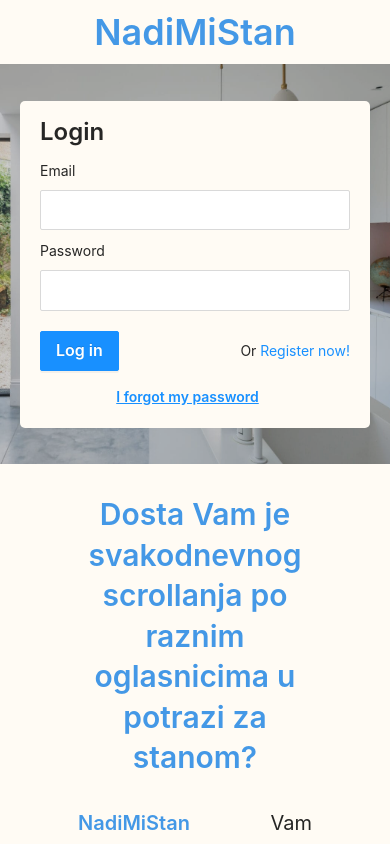
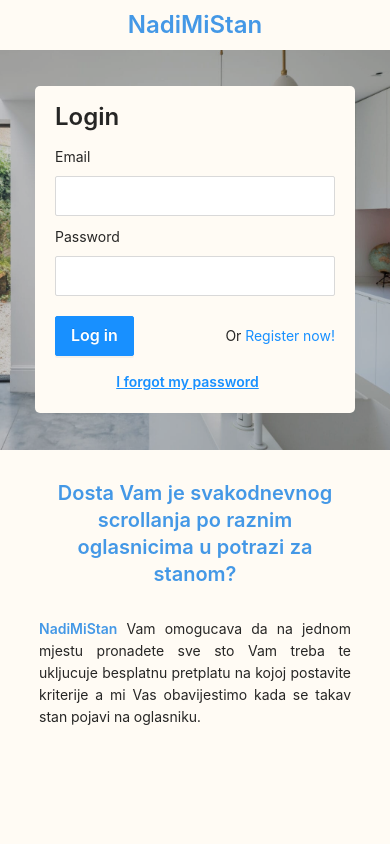
Before and after one commit to ggolubic/nadimistan, a React (Create React App) app in the folder frontend/: page / in a window 390 px wide. Shown: the top 844 px of the page. Built offline with nearby package versions, Linux system fonts and the light colour scheme.

Commit message:
adjust landing for mobile view

```diff
--- a/frontend/src/components/common/Typography.js
+++ b/frontend/src/components/common/Typography.js
@@ -5,4 +5,9 @@ import AntdTitle from 'antd/lib/typography/Title';
 export const Title = styled(props => <AntdTitle {...props} />)`
   ${({ primaryColor }) => primaryColor && 'color: #4498E6 !important'};
   ${({ fontSize }) => fontSize && `font-size:${fontSize}px !important`};
+
+  @media only screen and (min-width: 320px) and (max-width: 700px) {
+    //no level means its h1
+    ${({ level }) => !level && 'font-size: 24px !important'};
+  }
 `;
--- a/frontend/src/components/scenes/Landing/index.styled.js
+++ b/frontend/src/components/scenes/Landing/index.styled.js
@@ -45,10 +45,15 @@ export const Banner = styled.div`
   justify-content: center;
   text-align: center;
   margin: 0 auto;
-  min-width: 350px;
   background-color: #fffbf4;
   border-radius: 5px;
   z-index: 4;
+  @media only screen and (min-width: 320px) and (max-width: 400px) {
+    min-width: 320px;
+  }
+  @media only screen and (min-width: 400px) {
+    min-width: 350px;
+  }
 `;
 
 export const Brief = styled.div`
@@ -57,18 +62,40 @@ export const Brief = styled.div`
   text-align: center;
   margin-top: 30px;
   height: 100%;
-  width: 60%;
+  width: 80%;
   max-width: 660px;
   margin: 30px auto;
-  & > h2 {
-    margin-bottom: 30px;
-  }
-  & > div {
-    font-size: 20px;
-    text-align: justify;
-  }
+
   span {
     color: #4498e6;
     font-weight: 600;
   }
+  & > div {
+    font-size: 14px;
+    text-align: justify;
+  }
+  & > h2 {
+    font-size: 20px;
+    margin-bottom: 30px;
+  }
+  @media only screen and (min-width: 768px) and (max-width: 1024px) {
+    width: 60%;
+    & > h2 {
+      font-size: 28px;
+      margin-bottom: 30px;
+    }
+    & > div {
+      font-size: 16px;
+      text-align: justify;
+    }
+  }
+  @media only screen and (min-width: 1024px) {
+    & > h2 {
+      font-size: 32px;
+    }
+    & > div {
+      font-size: 20px;
+      text-align: justify;
+    }
+  }
 `;
```
